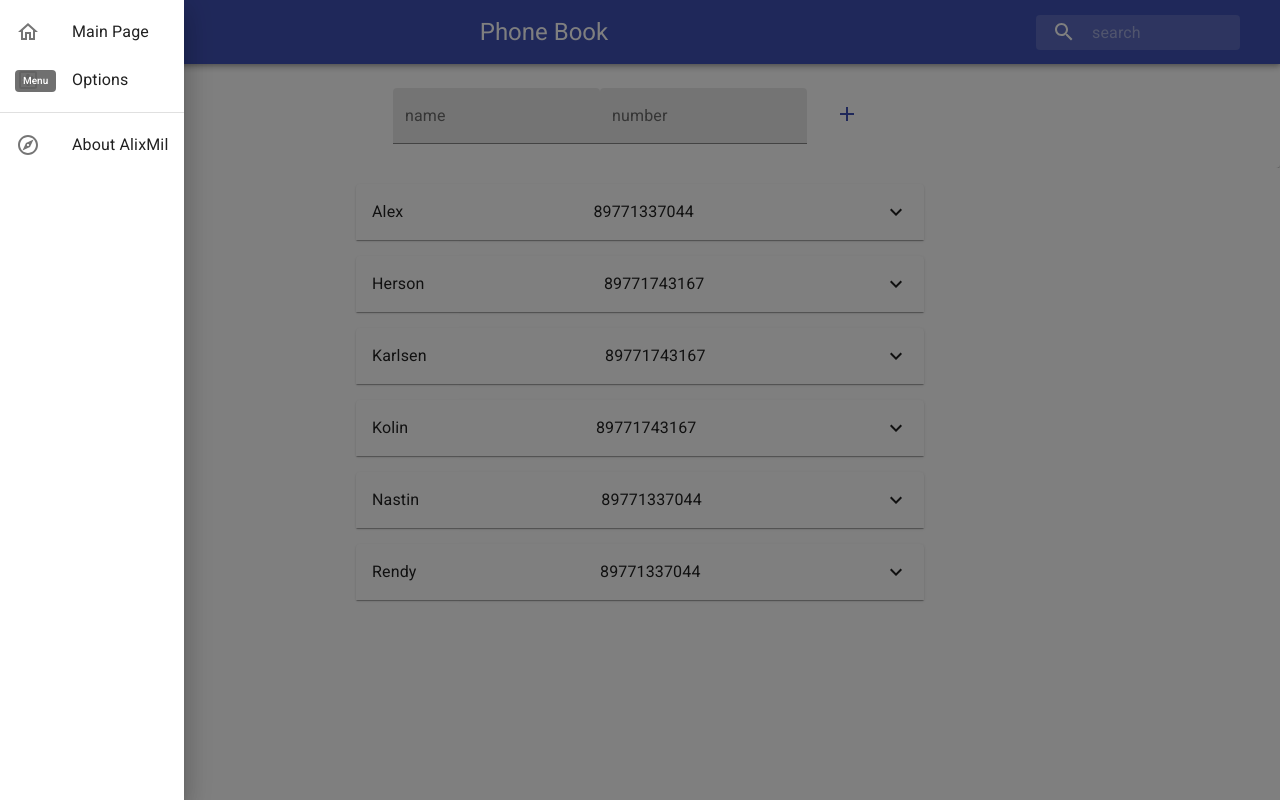
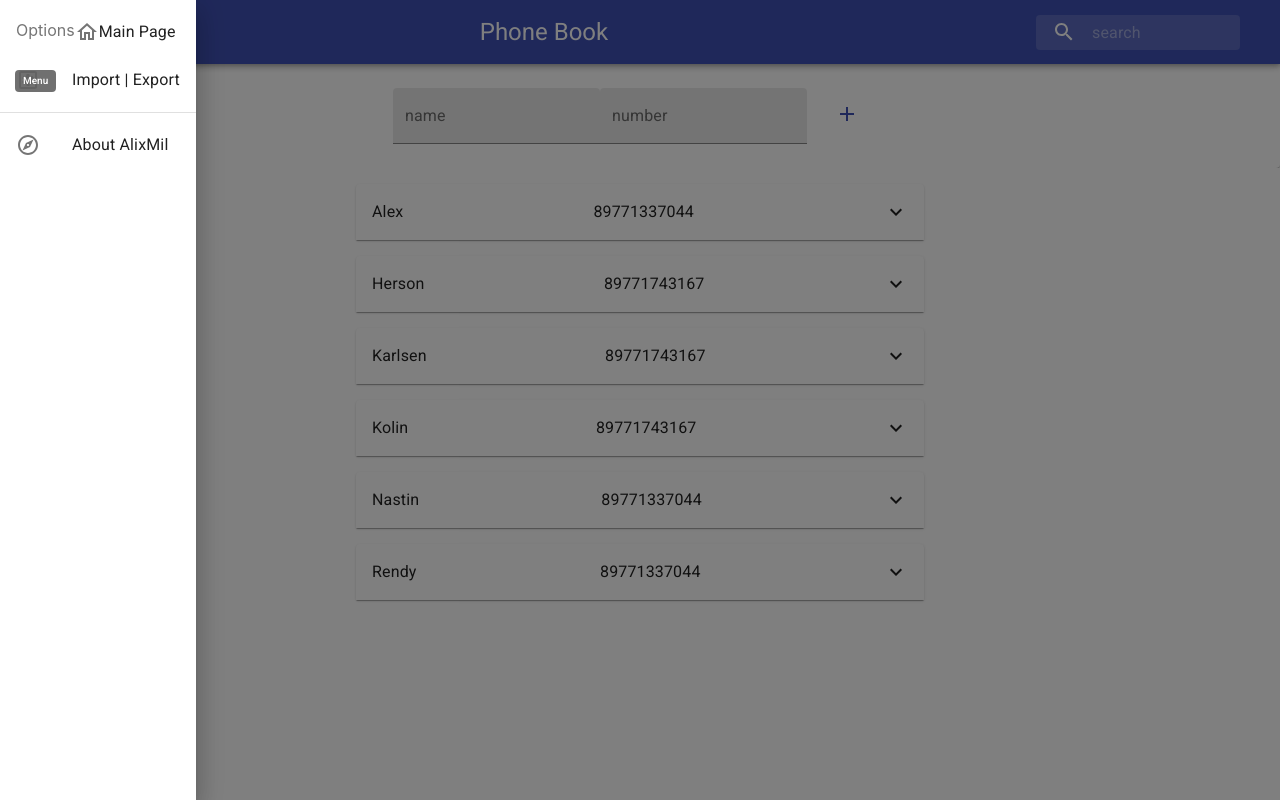
Before and after one commit to AlixMil/phonebookv2, a React (Create React App) app: page / in a window 1280 px wide. Both pictures are taken after a click on the button 36 px from the left and 32 px from the top of the page. Built offline with nearby package versions, Linux system fonts and the light colour scheme.

Commit message:
test export-import

```diff
--- a/src/App.js
+++ b/src/App.js
@@ -3,6 +3,8 @@ import './App.css';
 import Header from './components/HeaderDisplay/Header'
 import AddPaper from './components/Add/AddPaper'
 import ContactList from './components/ListDisplay/ContactList'
+import * as fs from 'fs'
+// const fs = require('fs')
 
 
 function App() {
@@ -144,9 +146,19 @@ function App() {
     }
   }
 
+  const handleImport = () => {
+    console.log('import')
+  }
+
+  const handleExport = () => {
+    const collection = JSON.stringify(state.contacts)
+    console.log(collection)
+    // fs.writeFileSync('writeJSON.json', collection)
+  }
+
   return (
     <div className="App">
-      <Header search={handleSearch} />
+      <Header import={handleImport} export={handleExport} search={handleSearch} />
       <AddPaper handleAdd={handleAdd} />
       <ContactList change={handleChange} delete={handleDelete} data={state}/>
     </div>
--- a/src/components/HeaderDisplay/Header.js
+++ b/src/components/HeaderDisplay/Header.js
@@ -72,7 +72,7 @@ export default function Header(props) {
           <Search />
         </Toolbar>
       </AppBar>
-      <Options state={state} toggleOptions={toggleOptions} />
+      <Options import={props.import} export={props.export} state={state} toggleOptions={toggleOptions} />
     </div>
   );
 }
--- a/src/components/HeaderDisplay/Options.js
+++ b/src/components/HeaderDisplay/Options.js
@@ -1,6 +1,7 @@
 import React, { useState } from 'react'
 import { makeStyles } from '@material-ui/core/styles';
-import Modal from '@material-ui/core/Modal'
+import Modal from '@material-ui/core/Modal';
+import Button from '@material-ui/core/Button'
 
 export default function Options(props) {
   const useStyles = makeStyles(theme => ({
@@ -28,9 +29,10 @@ export default function Options(props) {
       onClose={() => props.toggleOptions()}
     >
       <div className={classes.paper}>
-          <h2 id="simple-modal-title">Options</h2>
+          <h2 id="simple-modal-title">Import | Export</h2>
           <p id="simple-modal-description">
-            <h1>Options</h1>
+            <Button variant='outlined' color='primary' onClick={props.export}>Export contacts</Button>
+            <Button variant='outlined' color='primary' onClick={props.import}>Import contacts</Button>
           </p>
         </div>
 
--- a/src/components/HeaderDisplay/SideList.js
+++ b/src/components/HeaderDisplay/SideList.js
@@ -4,6 +4,9 @@ import { List, ListItem, ListItemIcon, ListItemText, Divider } from '@material-u
 import HomeOutlinedIcon from '@material-ui/icons/HomeOutlined';
 import SettingsApplicationsOutlinedIcon from '@material-ui/icons/SettingsApplicationsOutlined';
 import ExploreOutlinedIcon from '@material-ui/icons/ExploreOutlined';
+
+
+
 export default function SideList(props) {
   const styles = makeStyles({
     list: {
@@ -13,13 +16,11 @@ export default function SideList(props) {
       width: 'auto'
     }
   });
-  // const toggleDrawer = bool => {
-  //   props.toggleDrawer(bool)
-  // }
+
   return (<div onClick={() => props.toggleDrawer()} className={styles.list}>
     <List>
       <ListItem onClick={() => props.toggleDrawer()} button>
-        <ListItemIcon>
+        <ListItemIcon>Options
           <HomeOutlinedIcon />
         </ListItemIcon>
         <ListItemText primary="Main Page" />
@@ -31,7 +32,7 @@ export default function SideList(props) {
         <ListItemIcon>
           <SettingsApplicationsOutlinedIcon />
         </ListItemIcon>
-        <ListItemText primary="Options" />
+        <ListItemText primary="Import | Export" />
       </ListItem>
 
     </List>
```
